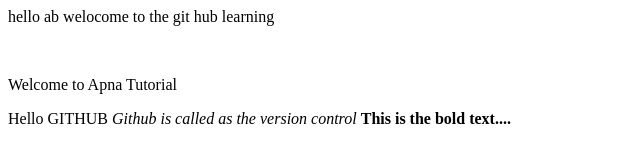
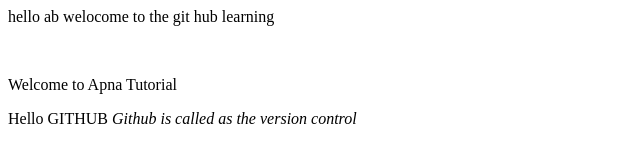
Before and after one commit to Manikanta-AB/apna_college_tutorial, a plain HTML site: page index.html in a window 1280 px wide. Shown: the whole page, without its empty margins (0-640 px from the left). Drawn offline with Linux system fonts and the light colour scheme.

Commit message:
removed bold text

```diff
--- a/index.html
+++ b/index.html
@@ -11,4 +11,3 @@
 <i>
     Github is called as the version control
 </i>
-<b>This is the bold text....</b>
```
